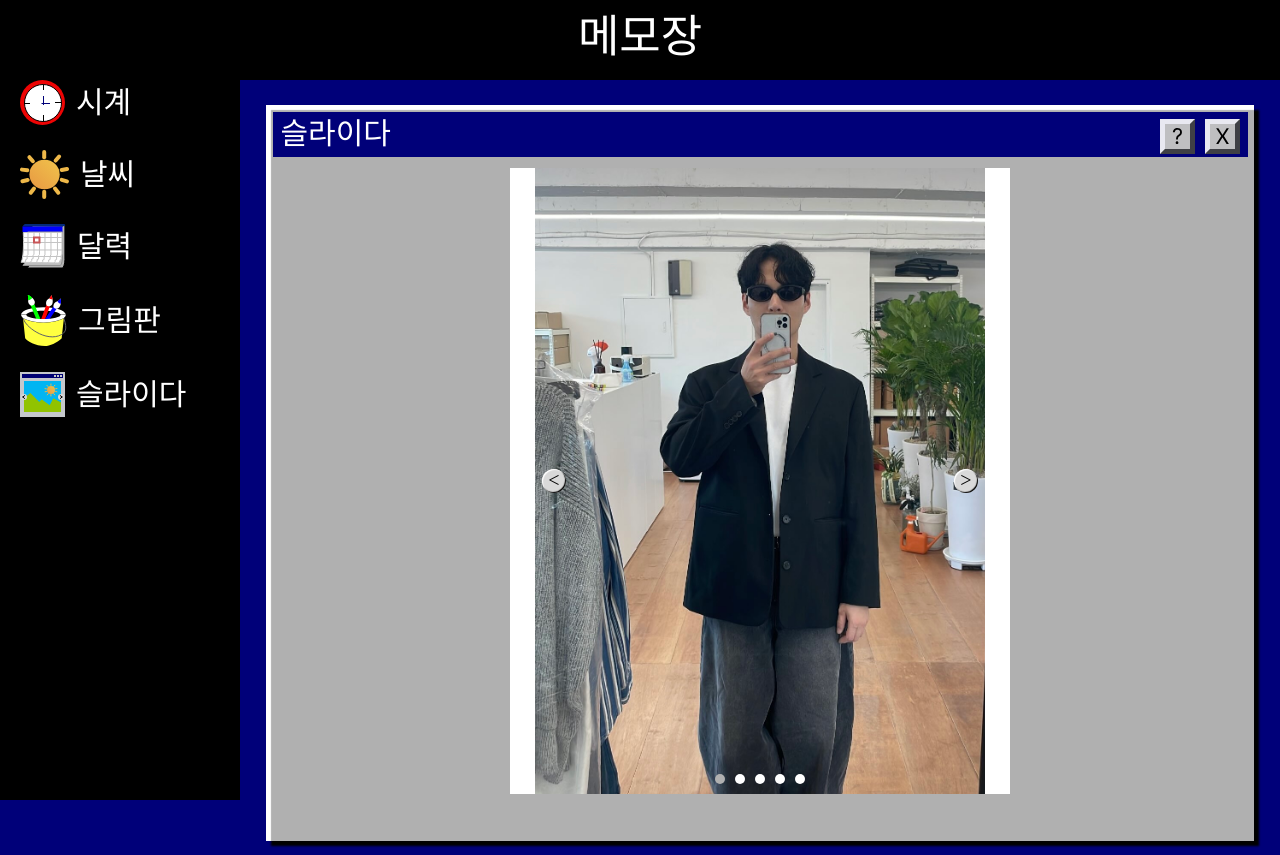
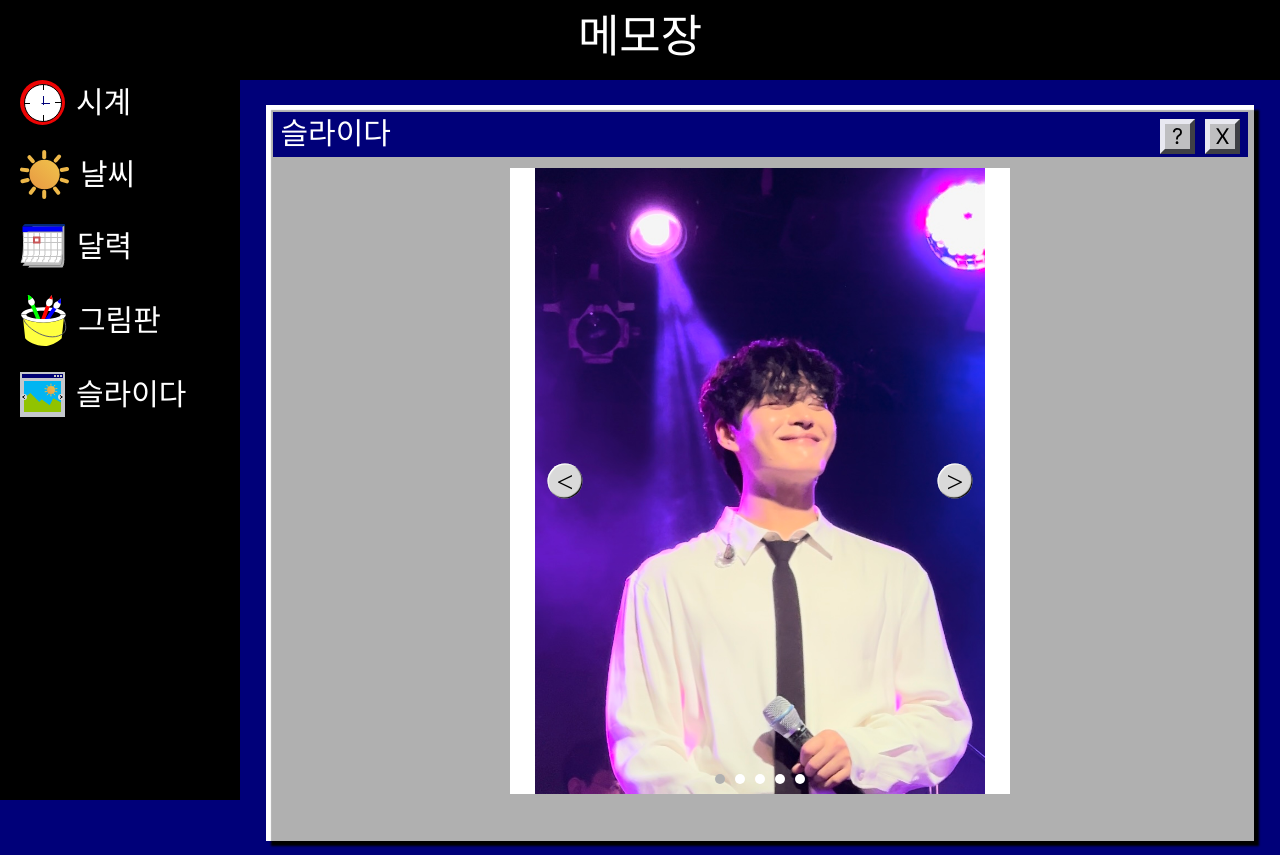
Before and after one commit to doong2imdang/youngs-bakery-RO, a React (Create React App) app in the folder memo/: page /imageslider in a window 1280 px wide. Built offline with nearby package versions, Linux system fonts and the light colour scheme; a web font is replaced by a local one.

Commit message:
Feat: 이미지 슬라이더 기능

```diff
--- a/memo/src/pages/ImageSlider.jsx
+++ b/memo/src/pages/ImageSlider.jsx
@@ -1,4 +1,4 @@
-import React from "react";
+import React, { useState } from "react";
 import styled from "styled-components";
 import slider1 from "../assets/images/slider1.jpg";
 import slider2 from "../assets/images/slider2.jpg";
@@ -7,41 +7,57 @@ import slider4 from "../assets/images/slider4.jpg";
 import slider5 from "../assets/images/slider5.jpg";
 
 export default function ImageSlider() {
+  const [currentIdx, setCurrentIdx] = useState(0);
+  const sliderImages = [slider1, slider2, slider3, slider4, slider5];
+  const totalSlides = sliderImages.length;
+
+  const goToSlide = (index) => {
+    setCurrentIdx(index);
+  };
+
+  const goToNextSlide = () => {
+    setCurrentIdx((prevSlide) =>
+      prevSlide === totalSlides - 1 ? 0 : prevSlide + 1
+    );
+  };
+
+  const goToPreviousSlide = () => {
+    setCurrentIdx((prevSlide) =>
+      prevSlide === 0 ? totalSlides - 1 : prevSlide - 1
+    );
+  };
+
   return (
     <SliderStyle>
       <SliderImagesBox>
-        <ul className="slider-images">
-          <li>
-            <img src={slider5} />
-          </li>
-          <li>
-            <img src={slider2} />
-          </li>
-          <li>
-            <img src={slider3} />
-          </li>
-          <li>
-            <img src={slider4} />
-          </li>
-          <li>
-            <img src={slider1} />
-          </li>
+        <ul style={{ transform: `translateX(-${currentIdx * 500}px)` }}>
+          {sliderImages.map((image, index) => (
+            <li key={index}>
+              <img src={image} alt={`slide ${index + 1}`} />
+            </li>
+          ))}
         </ul>
       </SliderImagesBox>
       <ControlBtns>
-        <button className="previous-btn" type="button">
+        <button
+          className="previous-btn"
+          type="button"
+          onClick={goToPreviousSlide}
+        >
           &lt;
         </button>
-        <button className="next-btn" type="button">
+        <button className="next-btn" type="button" onClick={goToNextSlide}>
           &gt;
         </button>
       </ControlBtns>
       <BulletsStyle>
-        <span className="bullet active"></span>
-        <span className="bullet"></span>
-        <span className="bullet"></span>
-        <span className="bullet"></span>
-        <span className="bullet"></span>
+        {sliderImages.map((_, index) => (
+          <span
+            key={index}
+            className={`bullet ${index === currentIdx ? "active" : ""}`}
+            onClick={() => goToSlide(index)}
+          ></span>
+        ))}
       </BulletsStyle>
     </SliderStyle>
   );
@@ -63,13 +79,13 @@ const SliderImagesBox = styled.div`
 
   ul {
     display: flex;
+    transition: 0.5s;
     li {
       img {
         width: 500px;
-        height: 100%;
+        height: 105%;
         object-fit: cover;
         vertical-align: top;
-        /* transform: translateX(-500px); */
         z-index: 0;
       }
     }
@@ -79,11 +95,12 @@ const SliderImagesBox = styled.div`
 const ControlBtns = styled.div`
   .previous-btn,
   .next-btn {
-    width: 24px;
-    height: 24px;
+    width: 35px;
+    height: 35px;
     background-color: #d9d9d9;
     border-radius: 50%;
-    font-size: 20px;
+    font-size: 30px;
+    line-height: 13px;
   }
 
   .previous-btn {
```
